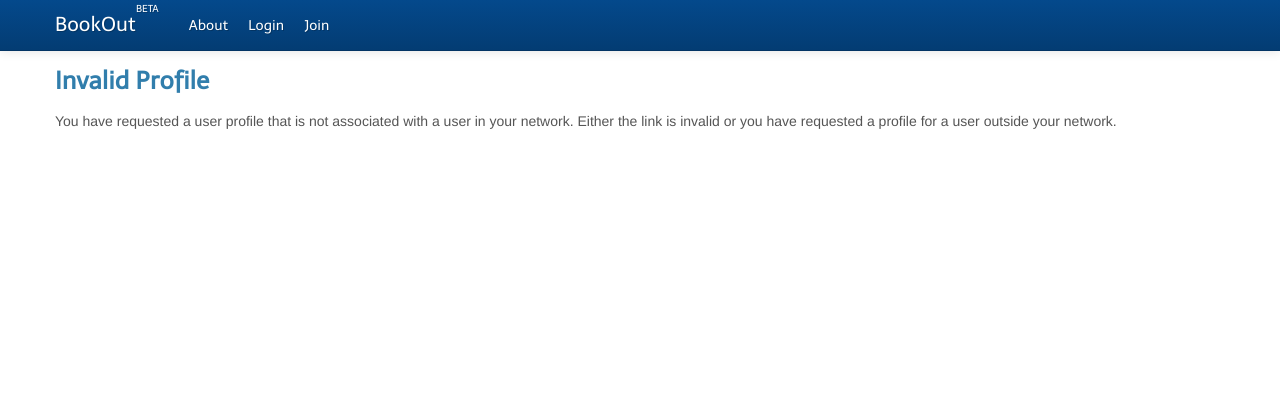
After one commit to byu-osl/bookout, a Flask app: template bookout/templates/invalidprofile.html in a window 1280 px wide. The commit adds this page. Shown: the top 420 px of the page. Run offline with Flask 2, Linux system fonts and the light colour scheme; the template is opened without the code that fills it, so the values that code supplies are empty; some libraries are stand-ins or nearby versions.

Commit message:
Fixed Invalid Profile Requests
I added an invalid profile template and call it whenever a user requests
a profile for an invalid user a user outside his/her network. I removed
the logic that was previously supposed to handle this because it didn't
work (invalid users produced 500 errors).

```diff
--- /dev/null
+++ b/bookout/templates/invalidprofile.html
@@ -0,0 +1,18 @@
+
+{% extends "maintemplate.html" %}
+
+{% block title %}Invalid Profile{% endblock %}
+
+{% block content %}
+
+<div class="row">
+	<div class="span12">
+		<h3>Invalid Profile</h3>
+		<p>
+			You have requested a user profile that is not associated with a user in your network.
+			Either the link is invalid or you have requested a profile for a user outside your network.
+		</p>
+	</div>
+</div>
+
+{% endblock %}
--- a/bookout/templates/profile.html
+++ b/bookout/templates/profile.html
@@ -36,7 +36,6 @@
 
 {% block content %}
 
-{% if profile_user %}
 <div class="row">
 	<div class="span12">
 		<h3>User Profile</h3>
@@ -103,10 +102,5 @@
 		</table>
 	</div>
 </div>
-{% elif exists == False %}
-Error: user doesn't exist
-{% elif connected == False %}
-Error: you are not connected to this user
-{% endif %}
 
 {% endblock %}
--- a/bookout/views.py
+++ b/bookout/views.py
@@ -211,7 +211,7 @@ def profile(userID):
 	profile_user = UserAccount.get_by_id(int(userID))
 	user = current_user()
 	if not profile_user:
-		return render_response('profile.html',exists=False)
+		return render_response('invalidprofile.html')
 	if user.is_connected(profile_user):
 		library = []
 		for copy in profile_user.get_library():
@@ -223,7 +223,7 @@ def profile(userID):
 				book.available = False
 			book.copyid = copy.key.id()
 		return render_response('profile.html',profile_user=profile_user,library=library)
-	return render_response('profile.html',connected=False)
+	return render_response('invalidprofile.html')
 
 def book_info():
 	return render_response('bookinfo.html')
```
